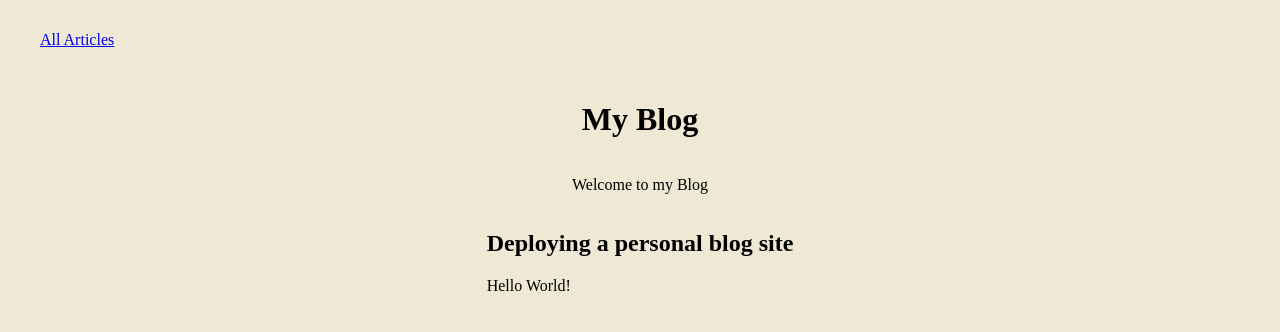
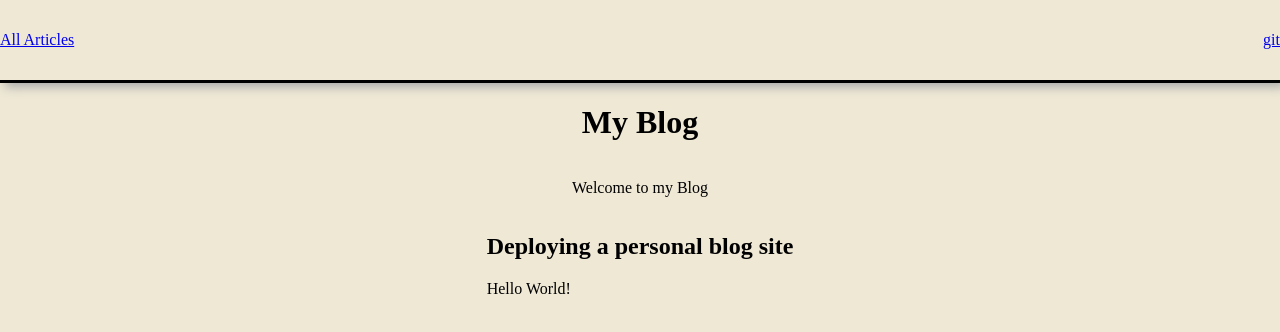
Before and after one commit to arthmis/arthmis.github.io, a plain HTML site: page frontend/index.html in a window 1280 px wide. Drawn offline with Linux system fonts and the light colour scheme.

```diff
--- a/frontend/index.css
+++ b/frontend/index.css
@@ -1,6 +1,5 @@
 html, body {
     height: 100%;
-    width: 100%;
     margin: 0;
     padding: 0;
     background: #eee8d5;
@@ -8,28 +7,29 @@ html, body {
 
 }
 nav {
-    display: flex;
     height: 10%;
     width: 100%;
     /* margin: 0;
     padding: 0; */
-    box-shadow: 5px;
-    flex-direction: row;
+    box-shadow: 5px 4px 10px #aaaaaa;
+    border-bottom-style: solid;
+    display: flex;
+    width: 100%;
     align-items: center;
-    justify-content: flex-start;
+    justify-content: space-between;
+
 }
 
-nav > ul {
-    width: 100%;
+.menu {
+    /* background-image: url("icons/github.svg"); */
 }
 
 #home {
-    /* align-self: flex-start; */
+    /* align-self: center; */
 }
 
 #github {
-    margin-left: 95%;
-    /* align-self: flex-end; */
+    /* align-self: center; */
 }
 
 #content {
@@ -37,8 +37,3 @@ nav > ul {
     flex-direction: column;
     align-items: center;
 }
-
-.menu {
-    list-style-type: none;
-    background-image: url("icons/github.svg");
-}
--- a/frontend/index.html
+++ b/frontend/index.html
@@ -7,12 +7,10 @@
   <link rel="javascript" href="index.js">
 </head>
   <body>
-		  <nav id="nav">
-        <ul>
-				  <li class="menu" id="home"><a href="index.html">All Articles</a></li>
-          <li class="menu" id="github"><a class="menu" href="https://github.com/lazypassion" target="_blank"></a></li>
-        </ul>
-      </nav>
+        <nav id="nav-ul">
+				  <a id="home" href="index.html">All Articles</a>
+          <a id="github" class="menu" href="https://github.com/lazypassion" target="_blank">git</a>
+        </nav>
       <div id="content">
           <h1>My Blog</h1>
 
```
Also changed, not shown: 1 other file.
